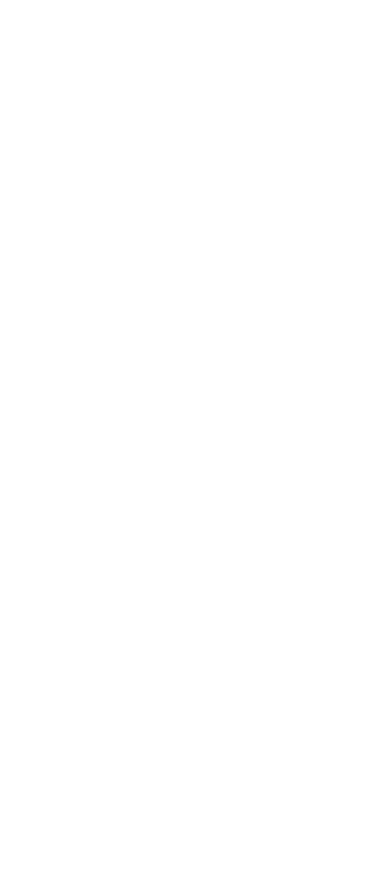
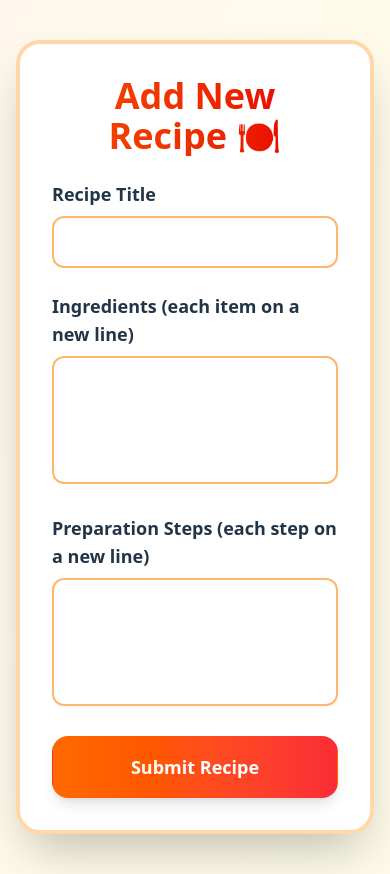
Before and after one commit to Bahaa87-ux/alx-fe-reactjs, a React app in the folder recipe-sharing-platform/: page /add in a window 390 px wide. Before the commit this address had no page. Before the commit the page ends 844 px from the top, so only its background shows below. Built offline with nearby package versions, Linux system fonts and the light colour scheme; the HTML template or start-up script is replaced by a standard one.

Commit message:
Implementing a Responsive Form to Add New Recipes

```diff
--- a/recipe-sharing-platform/src/App.jsx
+++ b/recipe-sharing-platform/src/App.jsx
@@ -1,6 +1,7 @@
 import { BrowserRouter as Router, Route, Routes } from 'react-router-dom';
 import HomePage from './components/HomePage';
 import RecipeDetail from './components/RecipeDetail';
+import AddRecipeForm from "./components/AddRecipeForm.jsx";
 
 function App() {
     return (
@@ -8,6 +9,7 @@
             <Routes>
                 <Route path="/" element={<HomePage />} />
                 <Route path="/recipe/:id" element={<RecipeDetail />} />
+                <Route path="/add" element={<AddRecipeForm />} />
             </Routes>
         </Router>
     );
--- /dev/null
+++ b/recipe-sharing-platform/src/components/AddRecipeForm.jsx
@@ -0,0 +1,102 @@
+import { useState } from "react";
+
+export default function AddRecipeForm() {
+    const [title, setTitle] = useState("");
+    const [ingredients, setIngredients] = useState("");
+    const [steps, setSteps] = useState("");
+
+    const [errors, setErrors] = useState({});
+
+    const validateForm = () => {
+        const newErrors = {};
+
+        if (!title.trim()) newErrors.title = "Title is required";
+        if (!ingredients.trim()) newErrors.ingredients = "Ingredients are required";
+        if (!steps.trim()) newErrors.steps = "Steps are required";
+
+        // Ensure at least 2 ingredients
+        const ingredientsCount = ingredients.split("\n").filter((i) => i.trim() !== "").length;
+        if (ingredientsCount < 2)
+            newErrors.ingredients = "You must add at least two ingredients";
+
+        setErrors(newErrors);
+
+        return Object.keys(newErrors).length === 0;
+    };
+
+    const handleSubmit = (e) => {
+        e.preventDefault();
+        if (!validateForm()) return;
+
+        const formData = {
+            title,
+            ingredients: ingredients.split("\n"),
+            steps: steps.split("\n"),
+        };
+
+        console.log("Recipe submitted:", formData);
+        alert("Recipe submitted successfully!");
+
+        // Reset
+        setTitle("");
+        setIngredients("");
+        setSteps("");
+    };
+
+    return (
+        <div className="min-h-screen bg-gradient-to-br from-orange-50 via-amber-50 to-yellow-50 py-10 px-4">
+            <div className="max-w-3xl mx-auto bg-white rounded-3xl shadow-2xl p-8 border-4 border-orange-200">
+                <h1 className="text-4xl font-bold text-center mb-6 bg-gradient-to-r from-orange-600 to-red-600 bg-clip-text text-transparent">
+                    Add New Recipe 🍽️
+                </h1>
+
+                <form onSubmit={handleSubmit} className="space-y-6">
+
+                    {/* Recipe Title */}
+                    <div>
+                        <label className="block text-lg font-semibold mb-2">Recipe Title</label>
+                        <input
+                            type="text"
+                            className="w-full border-2 border-orange-300 rounded-xl p-3 focus:ring-2 focus:ring-orange-500 outline-none"
+                            value={title}
+                            onChange={(e) => setTitle(e.target.value)}
+                        />
+                        {errors.title && <p className="text-red-600 text-sm mt-1">{errors.title}</p>}
+                    </div>
+
+                    {/* Ingredients */}
+                    <div>
+                        <label className="block text-lg font-semibold mb-2">Ingredients (each item on a new line)</label>
+                        <textarea
+                            className="w-full border-2 border-orange-300 rounded-xl p-3 h-32 resize-none focus:ring-2 focus:ring-orange-500 outline-none"
+                            value={ingredients}
+                            onChange={(e) => setIngredients(e.target.value)}
+                        ></textarea>
+                        {errors.ingredients && (
+                            <p className="text-red-600 text-sm mt-1">{errors.ingredients}</p>
+                        )}
+                    </div>
+
+                    {/* Preparation Steps */}
+                    <div>
+                        <label className="block text-lg font-semibold mb-2">Preparation Steps (each step on a new line)</label>
+                        <textarea
+                            className="w-full border-2 border-orange-300 rounded-xl p-3 h-32 resize-none focus:ring-2 focus:ring-orange-500 outline-none"
+                            value={steps}
+                            onChange={(e) => setSteps(e.target.value)}
+                        ></textarea>
+                        {errors.steps && <p className="text-red-600 text-sm mt-1">{errors.steps}</p>}
+                    </div>
+
+                    {/* Submit Button */}
+                    <button
+                        type="submit"
+                        className="w-full py-4 bg-gradient-to-r from-orange-500 to-red-500 text-white rounded-2xl font-bold text-lg shadow-lg hover:shadow-2xl hover:scale-105 transition-all duration-300"
+                    >
+                        Submit Recipe
+                    </button>
+                </form>
+            </div>
+        </div>
+    );
+}
--- a/recipe-sharing-platform/src/components/HomePage.jsx
+++ b/recipe-sharing-platform/src/components/HomePage.jsx
@@ -149,9 +149,12 @@
                             <button className="bg-white/20 hover:bg-white/30 text-white p-2 sm:p-3 rounded-full transition-all duration-300 transform hover:scale-110 text-sm sm:text-base">
                                 🔍
                             </button>
-                            <button className="bg-white/20 hover:bg-white/30 text-white p-2 sm:p-3 rounded-full transition-all duration-300 transform hover:scale-110 text-sm sm:text-base">
+                            <Link
+                                to="/add"
+                                className="bg-white/20 hover:bg-white/30 text-white p-3 rounded-full transition-all duration-300 hover:scale-110"
+                            >
                                 ➕
-                            </button>
+                            </Link>
                             <button className="bg-white/20 hover:bg-white/30 text-white p-2 sm:p-3 rounded-full transition-all duration-300 transform hover:scale-110 text-sm sm:text-base">
                                 ⚙️
                             </button>
```
Also changed, not shown: recipe-sharing-platform/src/components/Header.jsx (deleted), recipe-sharing-platform/src/components/Loading.jsx (deleted), recipe-sharing-platform/src/components/RecipeCard.jsx (deleted).
